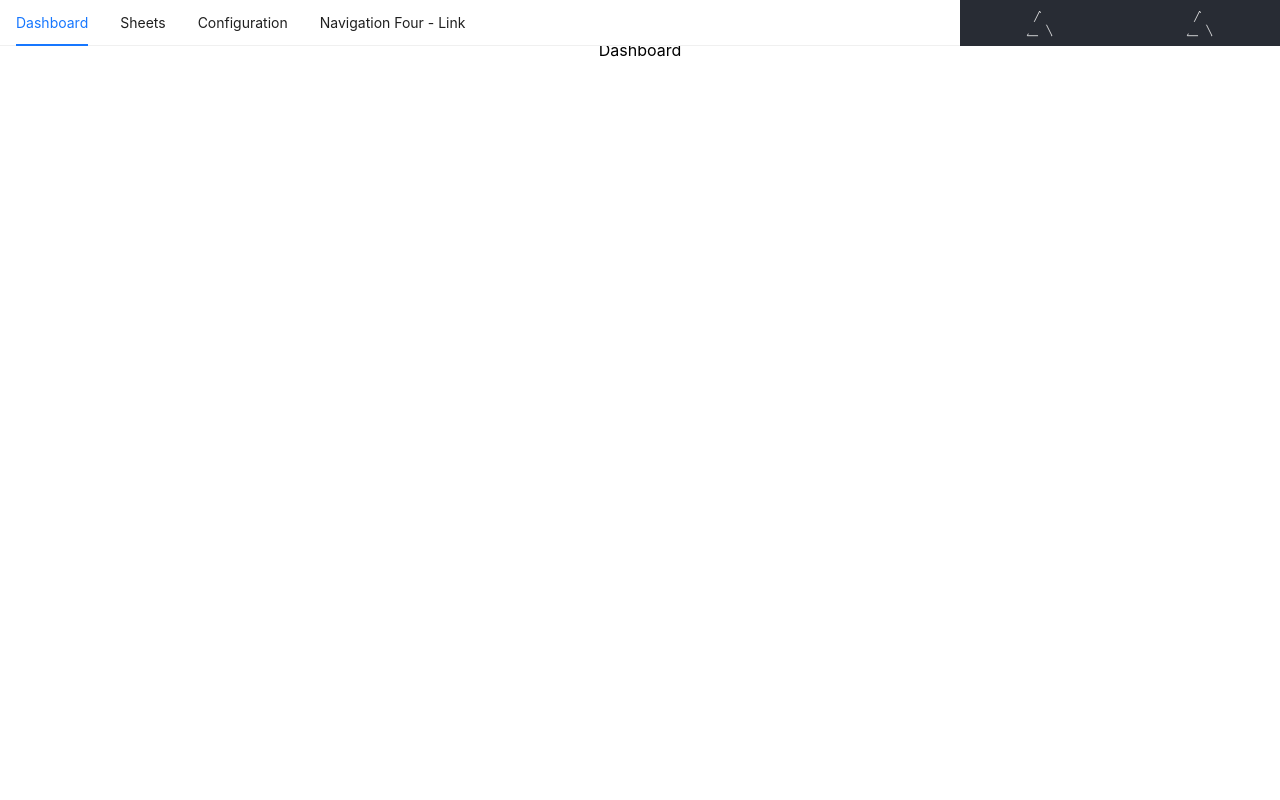
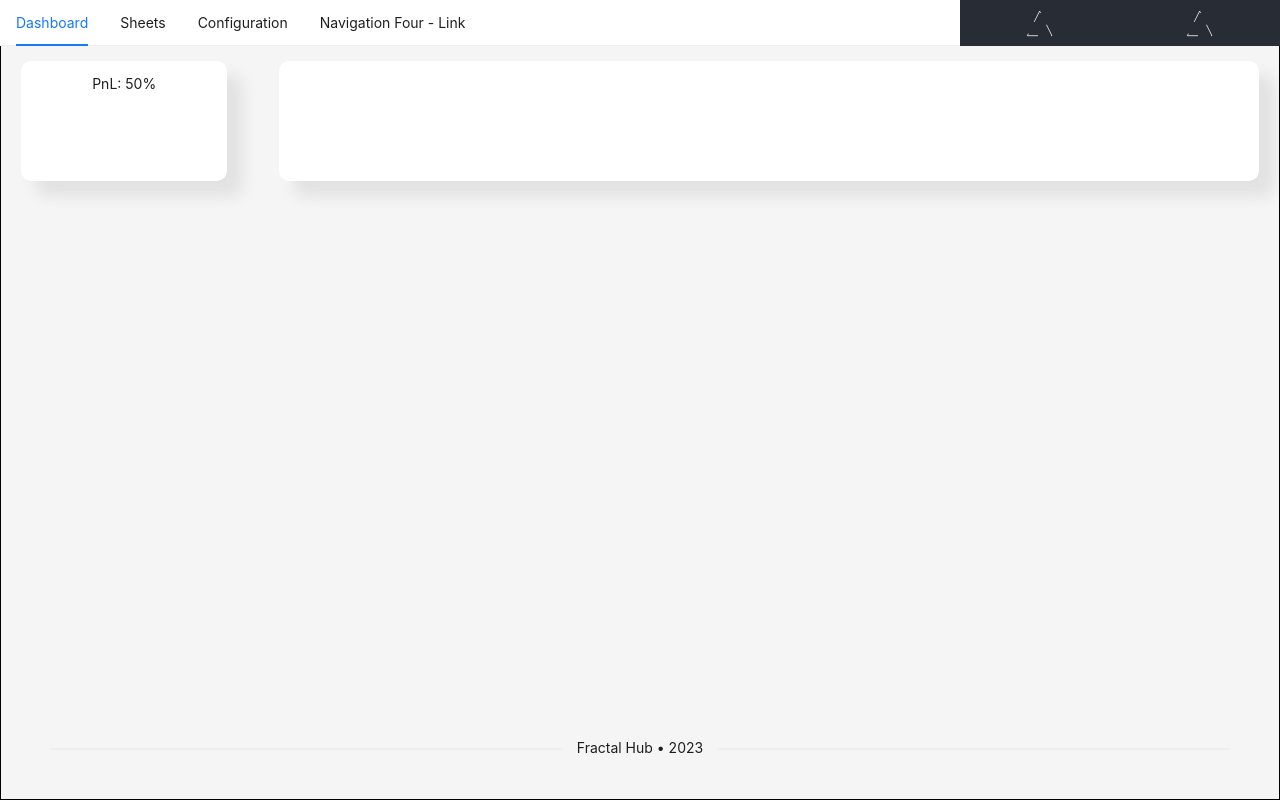
Before and after one commit to andrewunifei/scanner, a React (Create React App) app in the folder front-end/scanner-app/: page / in a window 1280 px wide. Built offline with nearby package versions, Linux system fonts and the light colour scheme; no server answers.

Commit message:
Comunicação com API

```diff
--- a/front-end/scanner-app/src/components/MainMenuPairsConfig.tsx
+++ b/front-end/scanner-app/src/components/MainMenuPairsConfig.tsx
@@ -6,7 +6,7 @@ import InputConfig from './InputConfig';
 
 // Visual settings
 const style: React.CSSProperties = {
-    color: '#8c8c82'
+    color: '#000'
 }
 
 const style2: React.CSSProperties = {
@@ -54,7 +54,7 @@ const MainMenuPairsConfig: React.FC = () => {
                     <ConfigProvider
                         theme={{
                             token: {
-                                colorSplit: '#8c8c82'
+                                colorSplit: '#000'
                             },
                         }}
                         >
--- a/front-end/scanner-app/src/pages/Configuration.tsx
+++ b/front-end/scanner-app/src/pages/Configuration.tsx
@@ -28,7 +28,7 @@ const style: React.CSSProperties = {
 }
 
 
-const App: React.FC = () => {
+const Configuration: React.FC = () => {
   const [current, setCurrent]= useState<string>('mainMenuPair');
 
   const onClick: MenuProps['onClick'] = (e) => {
@@ -83,4 +83,4 @@ const App: React.FC = () => {
   );
 };
 
-export default App
+export default Configuration
--- a/front-end/scanner-app/src/pages/Dashboard.tsx
+++ b/front-end/scanner-app/src/pages/Dashboard.tsx
@@ -1,9 +1,46 @@
-import React from 'react'
+import React, { useState } from 'react';
+import { SettingOutlined } from '@ant-design/icons';
+import type { MenuProps } from 'antd';
+import { Row, Col, Layout, Menu, Divider } from 'antd';
+import { appColors } from '../colors';
+import MainMenuPairsConfig from '../components/MainMenuPairsConfig';
+import { useOutletContext } from 'react-router-dom';
+import pairProperties from '../interfaces/data/pairProperties';
 
-function Dashboard() {
+const { Header, Content, Footer, Sider } = Layout;
+
+
+const Dashboard: React.FC = () => {
+
   return (
-    <div>Dashboard</div>
-  )
-}
+      <Layout style={{height: '95vh', border: '1px solid black'}}>
+        <Content>
+          <Row style={{
+            height: '15vh',
+            margin: '20px',
+          }}>
+            <Col span={4}
+              style={{
+                background: '#fff',
+                borderRadius: '10px',
+                boxShadow: '15px 15px 15px rgb(60, 60, 60, 0.1)',
+            }}>
+              <p>PnL: 50%</p>
+            </Col>
+            <Col span={19} offset={1}
+              style={{
+              background: '#fff',
+              borderRadius: '10px',
+              boxShadow: '15px 15px 15px rgb(60, 60, 60, 0.1)',
+            }}>
+            </Col>
+          </Row>
+        </Content>
+        <Footer style={{ textAlign: 'center' }}>
+          <Divider plain>Fractal Hub • 2023</ Divider>
+        </Footer>
+    </Layout>
+  );
+};
 
 export default Dashboard
```
